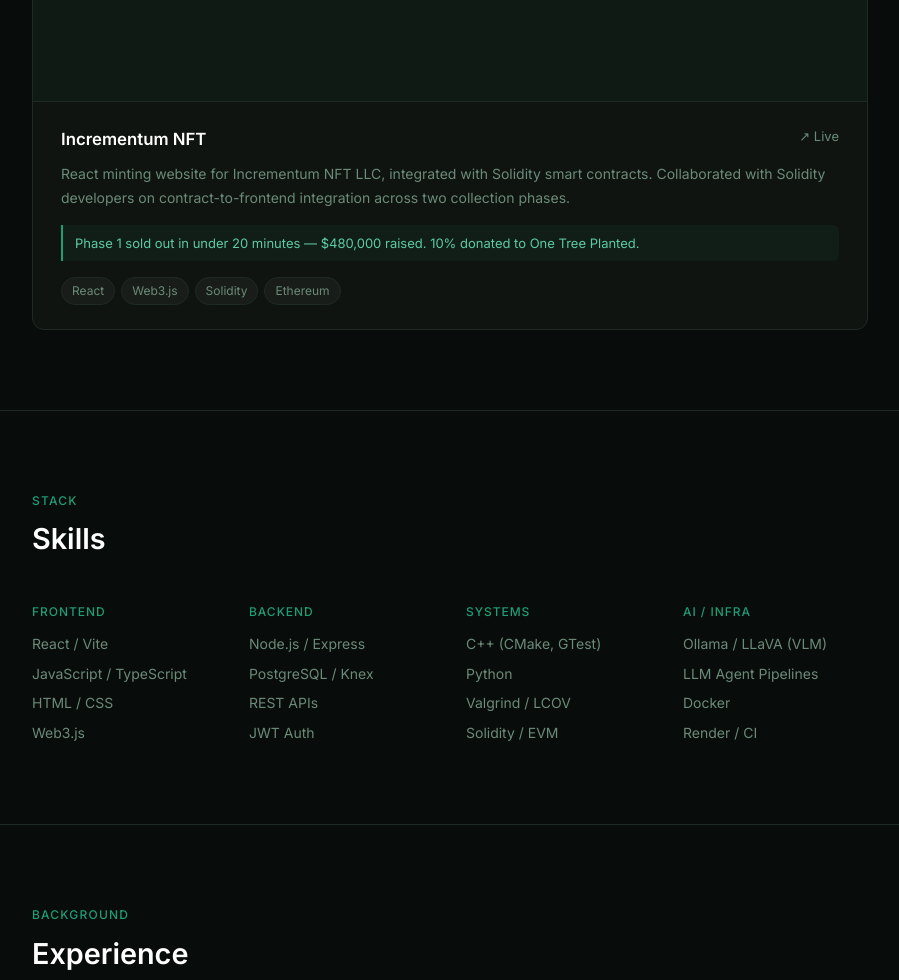
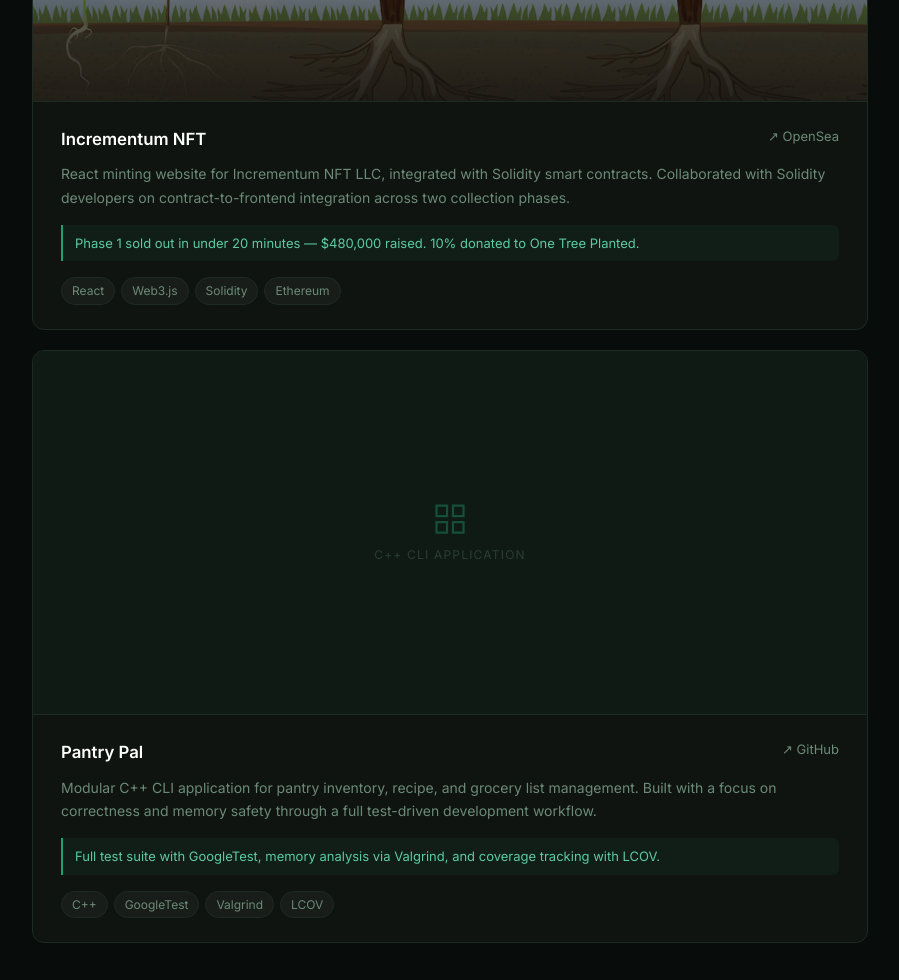
Before and after one commit to fadygouda/gradportfolio, a plain HTML site: page index.html in a window 1280 px wide. Shown: the part 2260-3240 px from the top of the page, without its empty margins (190-1089 px from the left). Drawn offline with Linux system fonts and the light colour scheme.

Commit message:
Add files via upload

```diff
--- a/index.html
+++ b/index.html
@@ -211,12 +211,13 @@ footer a:hover { color: var(--accent-light); }
       </div>
 
       <div class="project-card">
-        <div class="project-img-placeholder">screenshot</div>
+        <img src="unbound.png" alt="The Unbound NFT" class="project-img" onerror="this.style.display='none';this.nextElementSibling.style.display='flex';">
+        <div class="project-img-placeholder" style="display:none;">screenshot</div>
         <div class="project-body">
           <div class="project-top">
             <span class="project-name">The Unbound NFT</span>
             <div class="project-links">
-              <a href="https://opensea.io/collection/the-unbound-phantom-collection" class="project-link" target="_blank">↗ OpenSea</a>
+              <a href="https://opensea.io/collection/the-unbound-phantom-collection-r" class="project-link" target="_blank">↗ OpenSea</a>
             </div>
           </div>
           <p class="project-desc">Built the complete technical stack for an original NFT IP — minting website, ERC721A smart contract with enforced royalties via ERC2981 and OperatorFilterer, and a procedural art generation pipeline spanning 10 character archetypes with a rarity system.</p>
@@ -231,12 +232,13 @@ footer a:hover { color: var(--accent-light); }
       </div>
 
       <div class="project-card">
-        <div class="project-img-placeholder">screenshot</div>
+        <img src="incrementum.png" alt="Incrementum NFT" class="project-img" onerror="this.style.display='none';this.nextElementSibling.style.display='flex';">
+        <div class="project-img-placeholder" style="display:none;">screenshot</div>
         <div class="project-body">
           <div class="project-top">
             <span class="project-name">Incrementum NFT</span>
             <div class="project-links">
-              <a href="https://www.incrementumnft.com" class="project-link" target="_blank">↗ Live</a>
+              <a href="https://opensea.io/collection/incrementum" class="project-link" target="_blank">↗ OpenSea</a>
             </div>
           </div>
           <p class="project-desc">React minting website for Incrementum NFT LLC, integrated with Solidity smart contracts. Collaborated with Solidity developers on contract-to-frontend integration across two collection phases.</p>
@@ -246,6 +248,29 @@ footer a:hover { color: var(--accent-light); }
             <span class="tag">Web3.js</span>
             <span class="tag">Solidity</span>
             <span class="tag">Ethereum</span>
+          </div>
+        </div>
+      </div>
+
+      <div class="project-card">
+        <div class="project-img-placeholder" style="flex-direction:column;gap:8px;">
+          <svg width="36" height="36" viewBox="0 0 24 24" fill="none" stroke="rgba(29,158,117,0.4)" stroke-width="1.5"><path d="M3 3h7v7H3zM14 3h7v7h-7zM14 14h7v7h-7zM3 14h7v7H3z"/></svg>
+          <span>C++ CLI Application</span>
+        </div>
+        <div class="project-body">
+          <div class="project-top">
+            <span class="project-name">Pantry Pal</span>
+            <div class="project-links">
+              <a href="https://github.com/fadygouda" class="project-link" target="_blank">↗ GitHub</a>
+            </div>
+          </div>
+          <p class="project-desc">Modular C++ CLI application for pantry inventory, recipe, and grocery list management. Built with a focus on correctness and memory safety through a full test-driven development workflow.</p>
+          <div class="project-highlight">Full test suite with GoogleTest, memory analysis via Valgrind, and coverage tracking with LCOV.</div>
+          <div class="tags">
+            <span class="tag">C++</span>
+            <span class="tag">GoogleTest</span>
+            <span class="tag">Valgrind</span>
+            <span class="tag">LCOV</span>
           </div>
         </div>
       </div>
```
